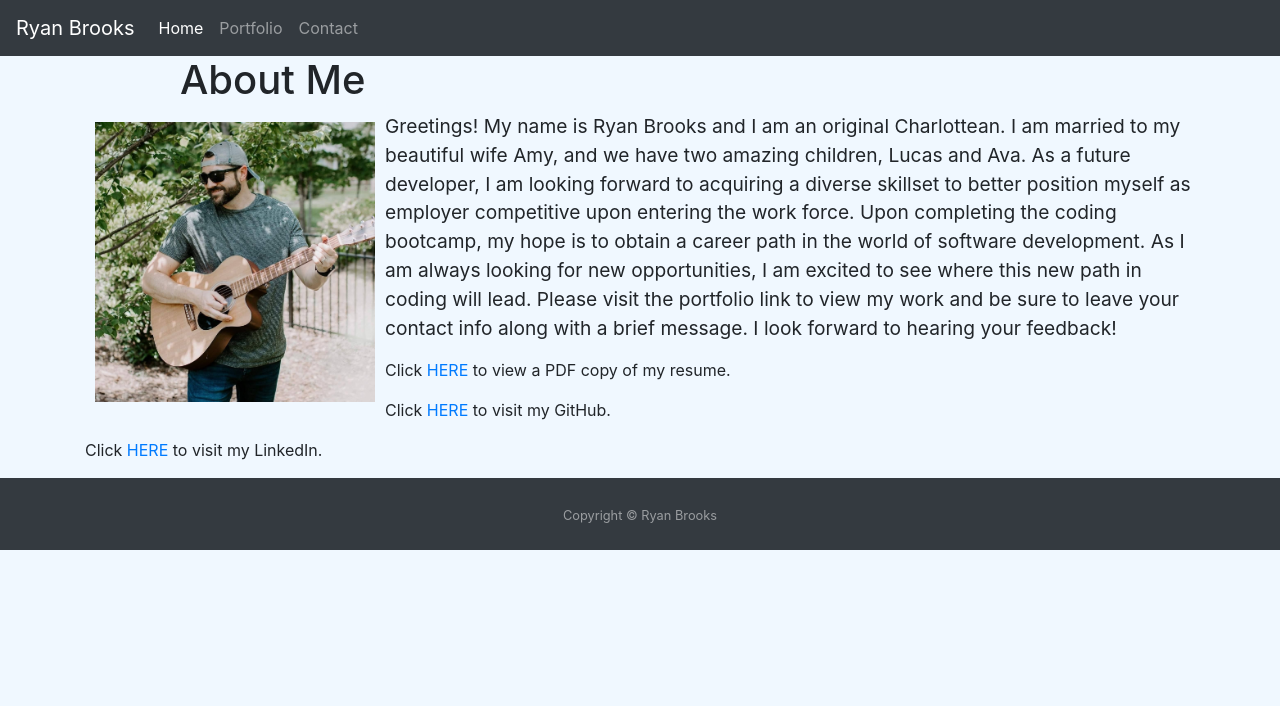
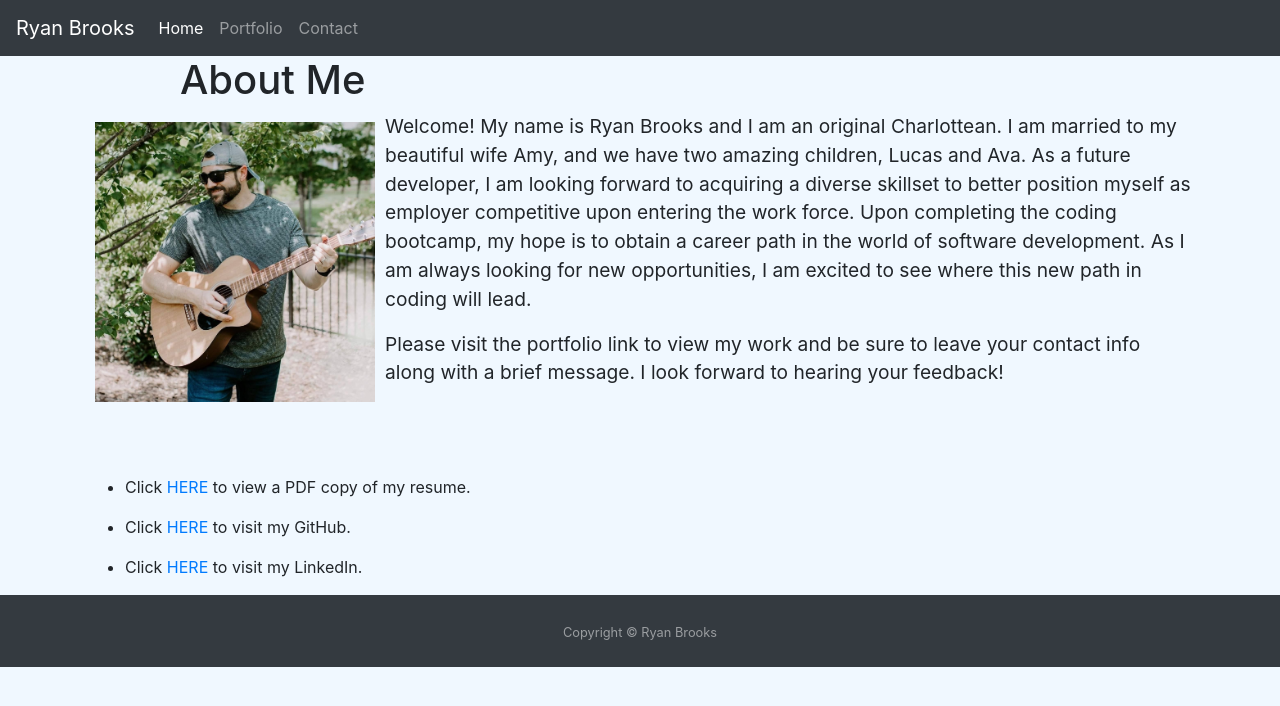
Before and after one commit to ryanbrooks99/portfolio, a plain HTML site: page index.html in a window 1280 px wide. Drawn offline with nearby package versions, Linux system fonts and the light colour scheme.

Commit message:
updated index

```diff
--- a/index.html
+++ b/index.html
@@ -42,10 +42,16 @@
     <div class="row">
       <div class="col-12">
         <img class="float-left" width="300" height="300" style="padding: 10px;" src="assets/images/ryanfb.jpg" alt="Ryan Brooks Facebook Pic">
-        <p style="font-size: larger;">Greetings! My name is Ryan Brooks and I am an original Charlottean. I am married to my beautiful wife Amy, and we have two amazing children, Lucas and Ava. As a future developer, I am looking forward to acquiring a diverse skillset to better position myself as employer competitive upon entering the work force. Upon completing the coding bootcamp, my hope is to obtain a career path in the world of software development. As I am always looking for new opportunities, I am excited to see where this new path in coding will lead. Please visit the portfolio link to view my work and be sure to leave your contact info along with a brief message. I look forward to hearing your feedback!</p>
-        <p>Click <a href="assets/images/Ryan L Brooks Resume.pdf" target="_blank">HERE</a> to view a PDF copy of my resume.</p>
-        <p>Click <a href="https://github.com/ryanbrooks99" target="_blank">HERE</a> to visit my GitHub.</p>
-        <p>Click <a href="https://www.linkedin.com/in/ryan-brooks-9973a556/" target="_blank">HERE</a> to visit my LinkedIn.</p>
+        <p style="font-size: larger;">Welcome! My name is Ryan Brooks and I am an original Charlottean. I am married to my beautiful wife Amy, and we have two amazing children, Lucas and Ava. As a future developer, I am looking forward to acquiring a diverse skillset to better position myself as employer competitive upon entering the work force. Upon completing the coding bootcamp, my hope is to obtain a career path in the world of software development. As I am always looking for new opportunities, I am excited to see where this new path in coding will lead.</p></p>
+
+        <p style="font-size: larger;">Please visit the portfolio link to view my work and be sure to leave your contact info along with a brief message. I look forward to hearing your feedback!</p>
+
+        <br><br><br>
+        <ul>
+        <li><p>Click <a href="assets/images/Ryan L Brooks Resume.pdf" target="_blank">HERE</a> to view a PDF copy of my resume.</p></li>
+        <li><p>Click <a href="https://github.com/ryanbrooks99" target="_blank">HERE</a> to visit my GitHub.</p></li>
+        <li><p>Click <a href="https://www.linkedin.com/in/ryan-brooks-9973a556/" target="_blank">HERE</a> to visit my LinkedIn.</p></li>
+        </ul>
       </div>
     </div>
     <div class="row">
```
